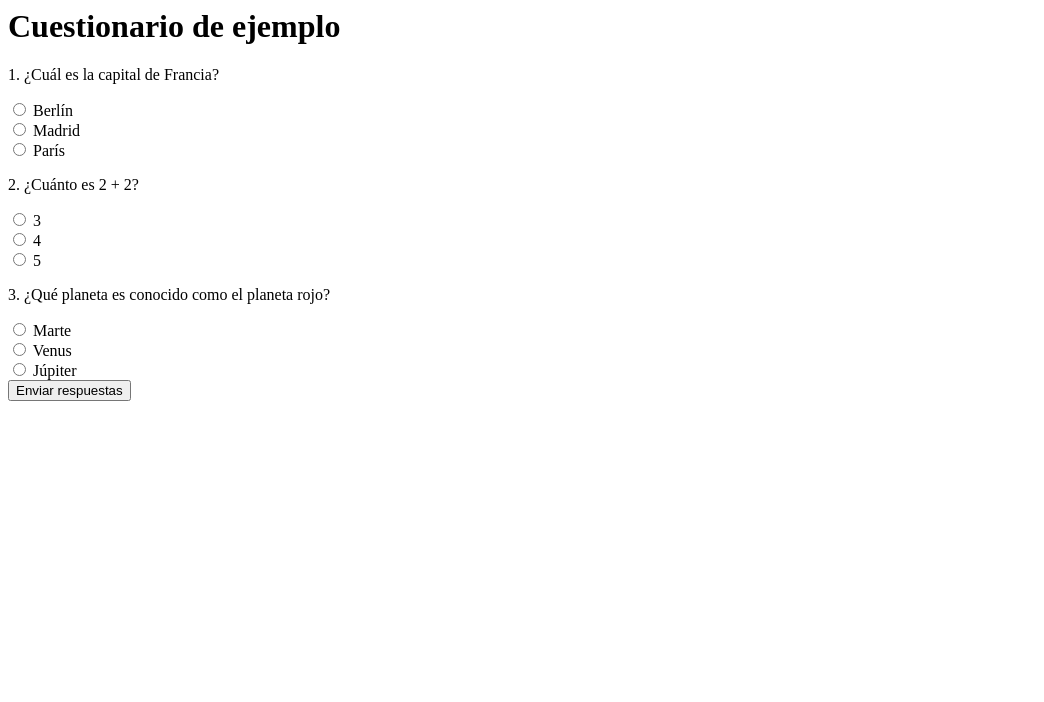
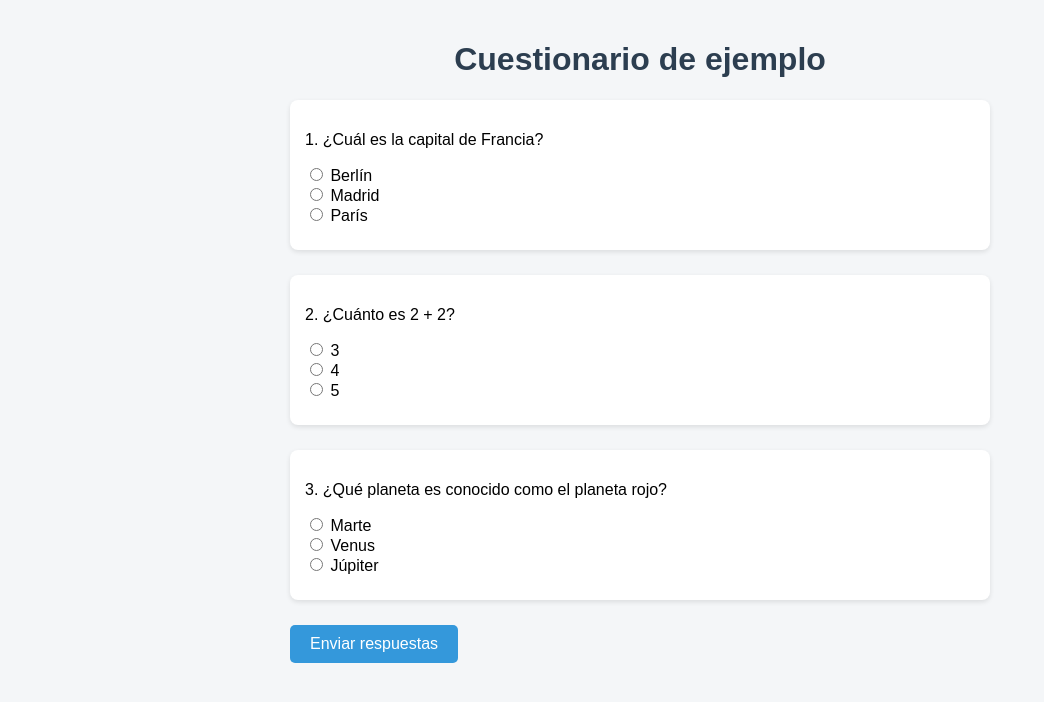
Before and after one commit to Br4nd4m/Cuestionario-demo, a plain HTML site: page index.html in a window 1280 px wide. Shown: the whole page, without its empty margins (0-1044 px from the left). Drawn offline with Linux system fonts and the light colour scheme.

Commit message:
Update index.html

```diff
--- a/index.html
+++ b/index.html
@@ -1,26 +1,35 @@
+<!DOCTYPE html>
+<html lang="es">
+<head>
+  <meta charset="UTF-8" />
+  <meta name="viewport" content="width=device-width, initial-scale=1" />
+  <title>Cuestionario Demo</title>
+  <link rel="stylesheet" href="style.css" />
+</head>
+<body>
   <h1>Cuestionario de ejemplo</h1>
   <form id="cuestionario">
     <div class="pregunta" id="pregunta1">
       <p>1. ¿Cuál es la capital de Francia?</p>
-    <label><input type="radio" name="p1" value="a"> Berlín</label><br>
-    <label><input type="radio" name="p1" value="b"> Madrid</label><br>
-    <label><input type="radio" name="p1" value="c"> París</label>
+      <label><input type="radio" name="p1" value="a" /> Berlín</label><br />
+      <label><input type="radio" name="p1" value="b" /> Madrid</label><br />
+      <label><input type="radio" name="p1" value="c" /> París</label>
       <div class="feedback" id="feedback1"></div>
     </div>
 
     <div class="pregunta" id="pregunta2">
       <p>2. ¿Cuánto es 2 + 2?</p>
-    <label><input type="radio" name="p2" value="a"> 3</label><br>
-    <label><input type="radio" name="p2" value="b"> 4</label><br>
-    <label><input type="radio" name="p2" value="c"> 5</label>
+      <label><input type="radio" name="p2" value="a" /> 3</label><br />
+      <label><input type="radio" name="p2" value="b" /> 4</label><br />
+      <label><input type="radio" name="p2" value="c" /> 5</label>
       <div class="feedback" id="feedback2"></div>
     </div>
 
     <div class="pregunta" id="pregunta3">
       <p>3. ¿Qué planeta es conocido como el planeta rojo?</p>
-    <label><input type="radio" name="p3" value="a"> Marte</label><br>
-    <label><input type="radio" name="p3" value="b"> Venus</label><br>
-    <label><input type="radio" name="p3" value="c"> Júpiter</label>
+      <label><input type="radio" name="p3" value="a" /> Marte</label><br />
+      <label><input type="radio" name="p3" value="b" /> Venus</label><br />
+      <label><input type="radio" name="p3" value="c" /> Júpiter</label>
       <div class="feedback" id="feedback3"></div>
     </div>
 
@@ -28,3 +37,7 @@
   </form>
 
   <div class="resultado" id="resultado"></div>
+
+  <script src="script.js" defer></script>
+</body>
+</html>
```
Lines whose indentation alone changed are shown as unchanged.
